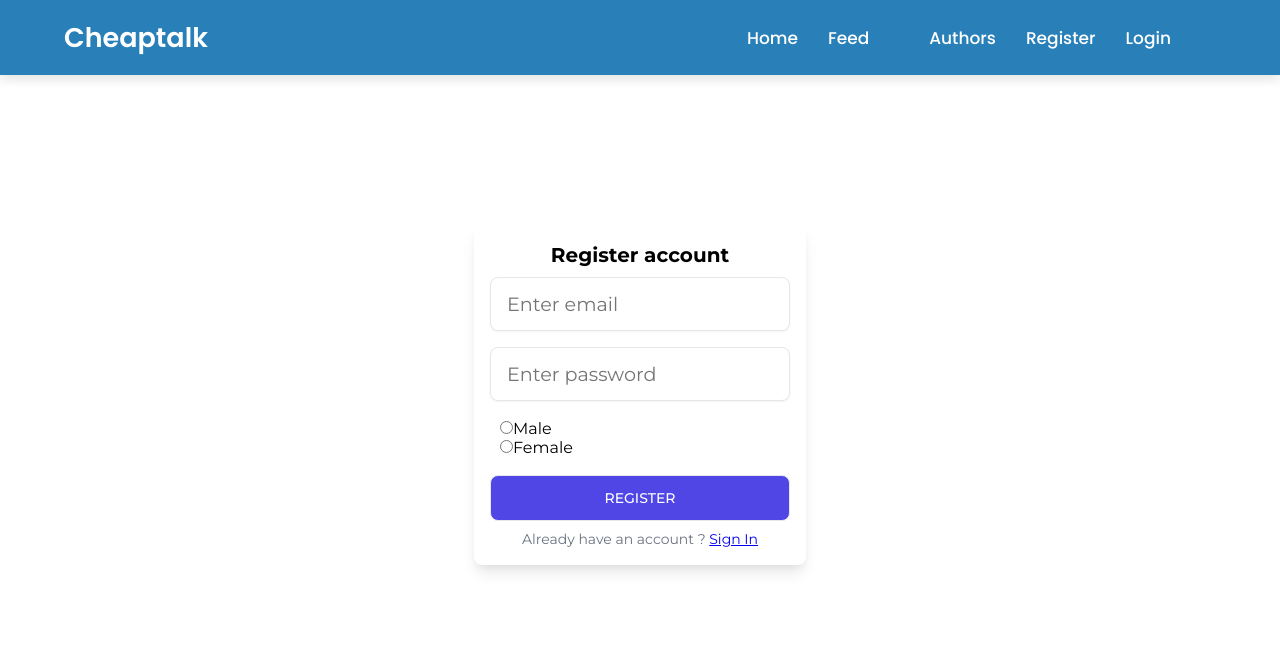
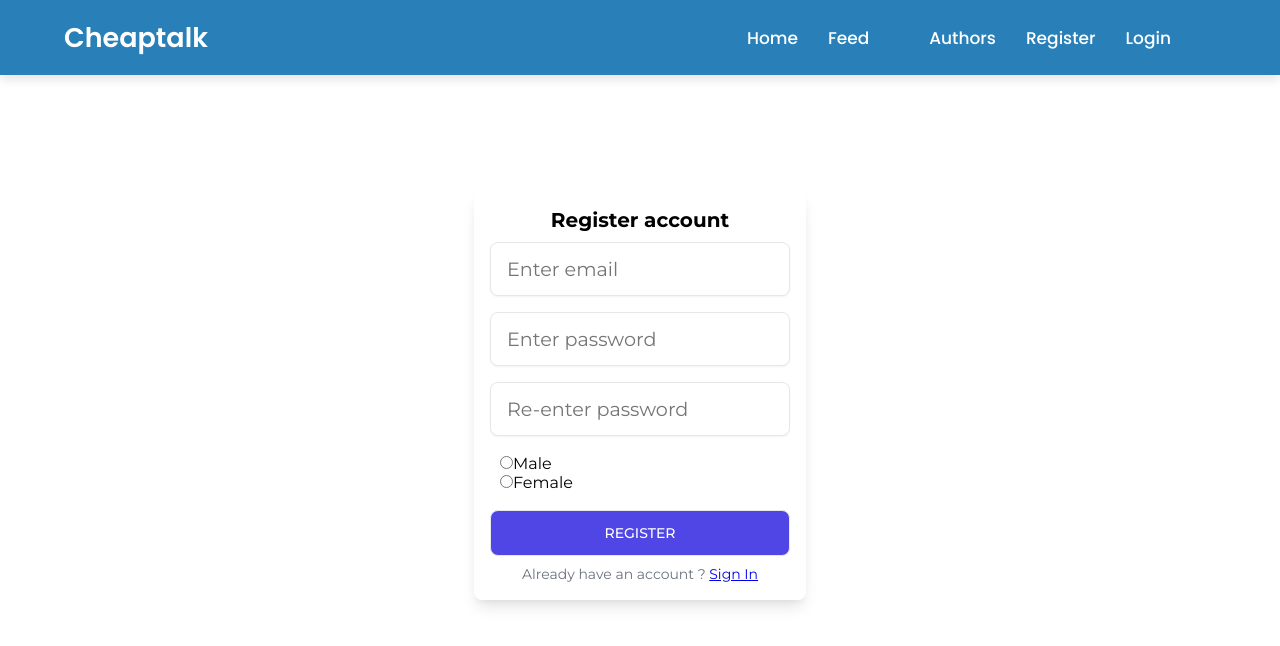
Before and after one commit to chadiegil/vue-project-cheaptalk, a Vue app: page /register in a window 1280 px wide. Shown: the top 646 px of the page. Built offline with nearby package versions, Linux system fonts and the light colour scheme; no server answers.

Commit message:
added guard close in register

```diff
--- a/src/views/Authors.vue
+++ b/src/views/Authors.vue
@@ -47,7 +47,10 @@ const genderClass = computed(() => {
             <p class="text-title">{{ author.name }}</p>
             <p class="text-body">Here are the details of the card</p>
           </div>
-          <button class="card-button" :class="genderClass(author.gender)">
+          <button
+            class="card-button"
+            :style="author.gender === male ? '#0000FF' : '#FFC0CB'"
+          >
             {{ author.gender }}
           </button>
         </div>
--- a/src/views/Register.vue
+++ b/src/views/Register.vue
@@ -8,6 +8,7 @@ import { collection, addDoc, serverTimestamp } from "firebase/firestore";
 
 const email = ref("");
 const password = ref("");
+const confirmPassword = ref("");
 const gender = ref("");
 const errMsg = ref("");
 const router = useRouter();
@@ -31,6 +32,14 @@ const createUser = async () => {
 const register = async (e) => {
   e.preventDefault();
 
+  if (password.value !== confirmPassword.value) {
+    alert("password dont match");
+    confirmPassword.value = "";
+    email.value = "";
+    password.value = "";
+    return;
+  }
+
   createUserWithEmailAndPassword(getAuth(), email.value, password.value)
     .then((data) => {
       router.push("/feed");
@@ -49,7 +58,6 @@ function extractValueInParenthesis(str) {
   }
   return ""; // return empty string if no match found
 }
-console.log(gender);
 </script>
 <template>
   <div v-if="isLoading">
@@ -72,6 +80,14 @@ console.log(gender);
           type="password"
           placeholder="Enter password"
           v-model="password"
+          required
+        />
+      </div>
+      <div class="input-container">
+        <input
+          type="password"
+          placeholder="Re-enter password"
+          v-model="confirmPassword"
           required
         />
       </div>
```
